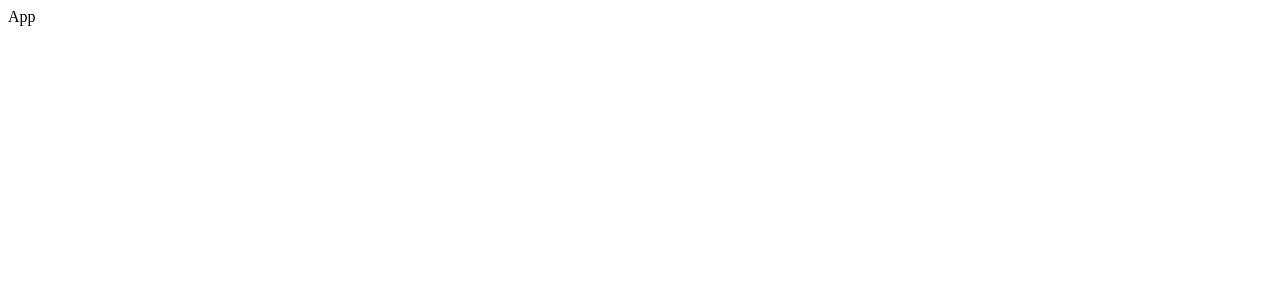
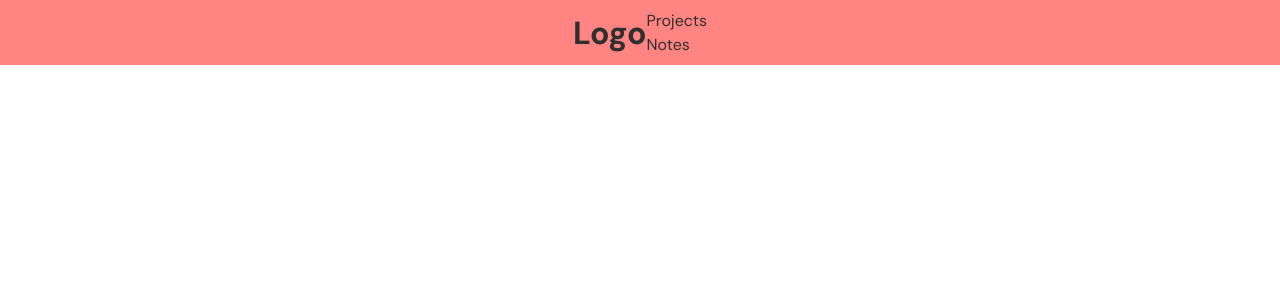
Before and after one commit to byronPantoja/dbp, a React (Vite) app: page / in a window 1280 px wide. Shown: the top 300 px of the page. Built offline with nearby package versions, Linux system fonts and the light colour scheme.

Commit message:
adding dependencies, global styles, and a header

```diff
--- a/index.html
+++ b/index.html
@@ -3,7 +3,15 @@
 
 <head>
     <meta charset="UTF-8">
+    <link rel="icon" type="image/svg+xml" href="/vite.svg" />
     <meta name="viewport" content="width=device-width, initial-scale=1.0">
+    <link rel="preconnect" href="https://fonts.googleapis.com" />
+    <link rel="preconnect" href="https://fonts.gstatic.com" crossorigin />
+    <link rel="preconnect" href="https://fonts.googleapis.com">
+    <link rel="preconnect" href="https://fonts.gstatic.com" crossorigin>
+    <link
+        href="https://fonts.googleapis.com/css2?family=DM+Sans:ital,wght@0,400;0,500;0,700;1,400;1,500;1,700&display=swap"
+        rel="stylesheet">
     <title>Byron Pantoja | Front End React Developer Portfolio</title>
 </head>
 
--- a/package.json
+++ b/package.json
@@ -21,6 +21,12 @@
 	"devDependencies": {
 		"eslint": "^8.44.0",
 		"eslint-config-react-app": "^7.0.1",
+		"eslint-plugin-react": "^7.32.2",
+		"eslint-plugin-react-hooks": "^4.6.0",
+		"eslint-plugin-react-refresh": "^0.3.4",
+		"eslint-config-prettier": "^8.8.0",
+		"eslint-plugin-prettier": "^4.2.1",
+		"prettier": "^2.8.8",
 		"vite": "^4.4.1",
 		"vite-plugin-eslint": "^1.8.1"
 	}
--- a/src/App.jsx
+++ b/src/App.jsx
@@ -1,9 +1,28 @@
+import styled from "styled-components";
+import GlobalStyles from "./styles/GlobalStyles";
+
+const StyledHeader = styled.header`
+  display: flex;
+  width: 100%;
+  height: 6.5rem;
+  padding: 0rem 9.375rem;
+  justify-content: center;
+  align-items: center;
+  background: var(--fill-accent);
+`;
 function App() {
-    return (
-        <div>
-            App
-        </div>
-    )
+  return (
+    <>
+      <GlobalStyles />
+      <StyledHeader>
+        <h1>Logo</h1>
+        <ul>
+          <li>Projects</li>
+          <li>Notes</li>
+        </ul>
+      </StyledHeader>
+    </>
+  );
 }
 
-export default App
+export default App;
--- a/src/main.jsx
+++ b/src/main.jsx
@@ -1,5 +1,5 @@
 import React from 'react';
-import ReactDOM from 'react-dom';
+import ReactDOM from 'react-dom/client';
 import App from './App';
 ReactDOM.createRoot(document.getElementById("root")).render(
   <React.StrictMode>
--- /dev/null
+++ b/src/styles/GlobalStyles.js
@@ -0,0 +1,119 @@
+import { createGlobalStyle } from "styled-components";
+
+const GlobalStyles = createGlobalStyle`
+:root {
+    &, &.light-mode {
+        /* Fill Colors */
+        --fill-accent: #ff8482;
+        --fill-black: #000;
+        --fill-white: #fff;
+        --fill-background: #fcfcfc;
+
+        /* Shades */
+
+        --shade-darkest: #2f2f2f;
+        --shade-dark: #A1A1A1;
+        --shade-light: #E9E9E9;
+        --shade-lightest: #f2f2f2;
+
+
+    }
+
+    &.dark-mode {
+            /* Fill Colors - WIP */
+        --color-accent: #ff8482;
+        --color-black: #000;
+        --color-white: #fff;
+        --color-background: #403B8F;
+
+        /* Shades - WIP */
+
+        --shade-darkest: #ff4a47;
+        --shade-dark: #Ff7370;
+        --shade-light: #ffc3c2;
+        --shade-lightest: #f2f2f2;
+    }
+}
+*,
+*::before,
+*::after {
+  box-sizing: border-box;
+  padding: 0;
+  margin: 0;
+}
+
+html {
+    font-size: 62.5%;
+    color: var(--shade-darkest);
+}
+
+body {
+    font-family: 'DM Sans', sans-serif;
+
+  min-height: 100vh;
+  line-height: 1.5;
+  font-size: 1.6rem;
+}
+
+input,
+button,
+textarea,
+select {
+  font: inherit;
+  color: inherit;
+}
+
+button {
+  cursor: pointer;
+}
+
+*:disabled {
+  cursor: not-allowed;
+}
+
+select:disabled,
+input:disabled {
+  background-color: var(--shade-lightest);
+  color: var(--shade-darkest);
+}
+
+input:focus,
+button:focus,
+textarea:focus,
+select:focus {
+  outline: 2px solid var(--color-accent);
+  outline-offset: -1px;
+}
+
+button:has(svg) {
+  line-height: 0;
+}
+
+a {
+  color: inherit;
+  text-decoration: none;
+}
+
+ul {
+  list-style: none;
+}
+
+p,
+h1,
+h2,
+h3,
+h4,
+h5,
+h6 {
+  overflow-wrap: break-word;
+  hyphens: auto;
+}
+
+img {
+  max-width: 100%;
+
+}
+
+`;
+
+export default GlobalStyles;
```
Also changed, not shown: 2 other files (tests, documents, lock files or other folders).
